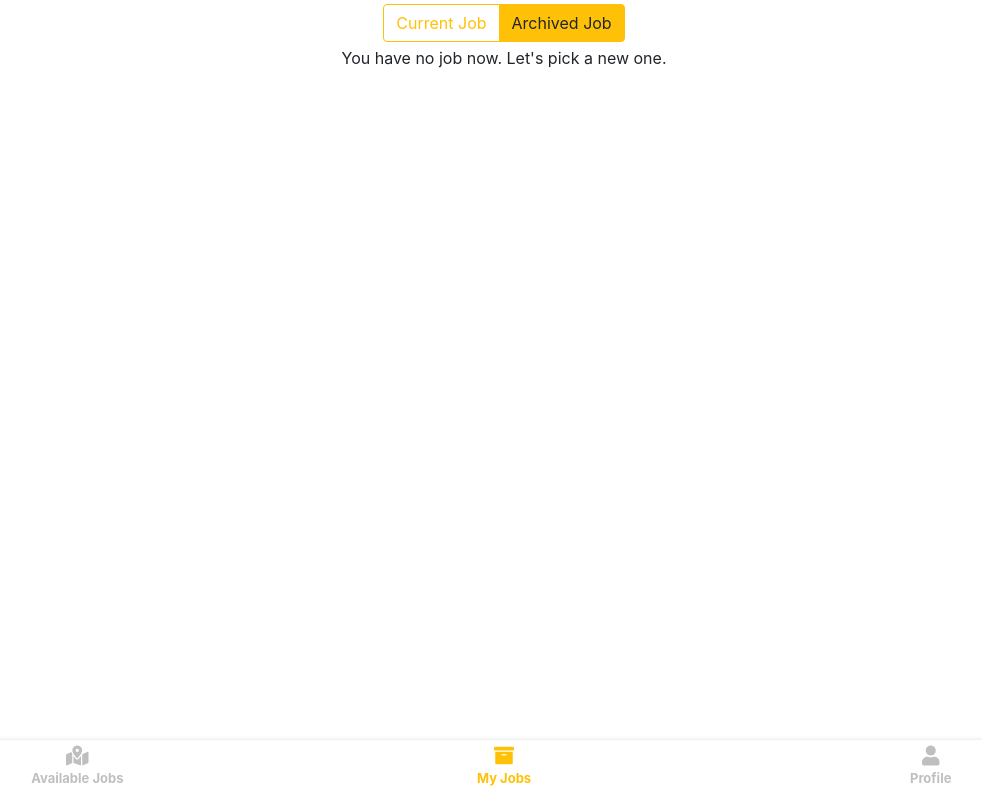
After one commit to martin-creator/Communitydeliveryapp, a Django app: page /courier/jobs/archived/ in a window 1280 px wide. The commit adds this page. Shown: the whole page, without its empty margins (136-1118 px from the left). Run offline with Django 3.2, Linux system fonts and the light colour scheme; the visitor is signed in with stand-in values (Sample User, id 1); data comes from the database, SQL or seed files in the repository; data that the repository does not hold is empty; parts of the project's set-up code (start-up, migrations or seed data) failed here and were passed over; some libraries are stand-ins or nearby versions.

Commit message:
Created archieved jobs page

```diff
--- a/core/courier/views.py
+++ b/core/courier/views.py
@@ -92,3 +92,50 @@ def current_job_take_photo_page(request, id):
 @login_required(login_url="/sign-in/?next=/courier/")
 def job_complete_page(request):
     return render(request, 'courier/job_complete.html')
+
+
+
+@login_required(login_url="/sign-in/?next=/courier/")
+def archived_jobs_page(request):
+    jobs = Job.objects.filter(
+        courier=request.user.courier,
+        status = Job.COMPLETED_STATUS,
+    )
+
+    return render(request, 'courier/archived_jobs.html', {
+        "jobs": jobs,
+    })
+
+# @login_required(login_url="/sign-in/?next=/courier/")
+# def profile_page(request):
+
+#     jobs = Job.objects.filter(
+#         courier=request.user.courier,
+#         status = Job.COMPLETED_STATUS,
+#     )
+
+#     total_earnings = round(sum(job.price for job in jobs) * 0.8, 2)
+#     total_jobs = len(jobs)
+#     total_km = sum(job.distance for job in jobs)
+
+#     return render(request, 'courier/profile.html', {
+#         "total_earnings": total_earnings,
+#         "total_jobs": total_jobs,
+#         "total_km": total_km,
+#     })
+
+# @login_required(login_url="/sign-in/?next=/courier/")
+# def payout_method_page(request):
+#     payout_form = forms.PayoutForm(instance=request.user.courier)
+
+#     if request.method == 'POST':
+#         payout_form = forms.PayoutForm(request.POST, instance=request.user.courier)
+#         if payout_form.is_valid():
+#             payout_form.save()
+
+#             messages.success(request, "Payout address is updated")
+#             return redirect(reverse('courier:profile'))
+
+#     return render(request, 'courier/payout_method.html', {
+#         'payout_form': payout_form,
+#     })
--- /dev/null
+++ b/core/templates/courier/archived_jobs.html
@@ -0,0 +1,87 @@
+{% extends 'courier/base.html' %}
+
+{% block head %}
+
+
+<style>
+
+    small {
+        font-size: 12px;
+        line-height: 1.2rem;
+    }
+
+    .card {
+        border-radius: 0;
+    }
+</style>
+
+{% endblock %}
+
+{% block content %}
+
+<div class="d-flex flex-column h-100" style="padding-bottom: 60px">
+
+    <div class="text-center">
+        <div class="btn-group mt-1 mb-1 align-item-center" role="group">
+            <a href="{% url 'courier:current_job' %}" class="btn btn-outline-warning">Current Job</a>
+            <a href="{% url 'courier:archived_jobs' %}" class="btn btn-warning">Archived Job</a>
+        </div>
+    </div>
+
+    {% if jobs %}
+
+    {% for job in jobs %}
+    <div class="card">
+        <div class="card-body p-2">
+            <div class="media">
+                <img src="{{job.photo.url}}" class="rounded-lg mr-3" width="50px" height="50px">
+                <div class="media-body">
+                    <b>{{job.name}}</b>
+                    <div class="d-flex">
+                        <div class="flex-grow-1 mr-2">
+                            <small class="text-success">
+                                <i class="fas fa-car"></i> <span>{{job.distance}}</span>km
+                                <i class="far fa-clock ml-2"></i> <span>{{job.duration}}</span> mins
+                            </small>
+
+                            <div class="d-flex align-items-center mt-2">
+                                <i class="fas fa-map-marker-alt"></i>
+                                <small class="text-secondary ml-2">{{job.pickup_address}}</small>
+                            </div>
+
+                            <div class="d-flex align-items-center mt-2">
+                                <i class="fas fa-flag-checkered"></i>
+                                <small class="text-secondary ml-2">{{job.delivery_address}}</small>
+                            </div>
+
+                        </div>
+
+                        $ <h3>{{job.price}}</h3>
+
+                    </div>
+                </div>
+            </div>
+
+
+        </div>
+    </div>
+
+    {% endfor %}
+
+    {% else %}
+
+    <div id="main" class="text-center">
+        <p>You have no job now. Let's pick a new one.</p>
+    </div>
+
+    {% endif %}
+
+</div>
+
+
+
+
+<!-- Bottom Tab -->
+{% include 'courier/bottom_tabs.html' %}
+
+{% endblock %}
--- a/core/templates/courier/bottom_tabs.html
+++ b/core/templates/courier/bottom_tabs.html
@@ -36,6 +36,7 @@
 
 {% url 'courier:available_jobs'  as available_jobs_url %}
 {% url 'courier:current_job'  as current_job_url %}
+{% url 'courier:archived_jobs'  as archived_jobs_url %}
 
 <div class="bottom-tabs d-flex">
     <a href="{% url 'courier:available_jobs' %}" class="{% if request.path == available_jobs_url %} active {% endif %}">
--- a/core/templates/courier/current_job.html
+++ b/core/templates/courier/current_job.html
@@ -153,8 +153,8 @@ navigator.geolocation.watchPosition(pos => {
 
     <div class="text-center">
         <div class="btn-group mt-1 mb-1 align-item-center" role="group">
-            <a href="#" class="btn btn-warning">Current Job</a>
-            <a href="#" class="btn btn-outline-warning">Archived Job</a>
+            <a href="{% url 'courier:current_job' %}" class="btn btn-warning">Current Job</a>
+            <a href="{% url 'courier:archived_jobs' %}" class="btn btn-outline-warning">Archived Job</a>
         </div>
     </div>
 
--- a/quickparcel/urls.py
+++ b/quickparcel/urls.py
@@ -40,7 +40,10 @@ courier_urlpatterns = [
    path('jobs/available/<id>/', courier_views.available_job_page, name="available_job"),
    path('jobs/current/', courier_views.current_job_page, name="current_job"),
    path('jobs/current/<id>/take_photo/', courier_views.current_job_take_photo_page, name="current_job_take_photo"),
-    path('jobs/complete/', courier_views.job_complete_page, name="job_complete"),
+   path('jobs/complete/', courier_views.job_complete_page, name="job_complete"),
+   path('jobs/archived/', courier_views.archived_jobs_page, name="archived_jobs"),
+    # path('profile/', courier_views.profile_page, name="profile"),
+    # path('payout_method/', courier_views.payout_method_page, name="payout_method"),
 
    #API
     path('api/jobs/available/', courier_apis.available_jobs_api, name="available_jobs_api"),
```
